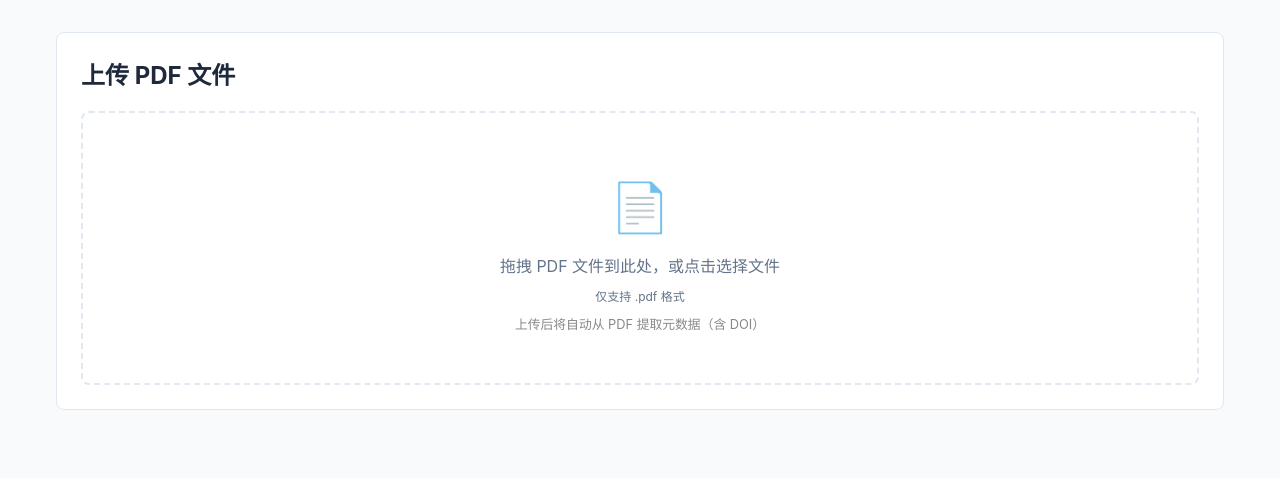
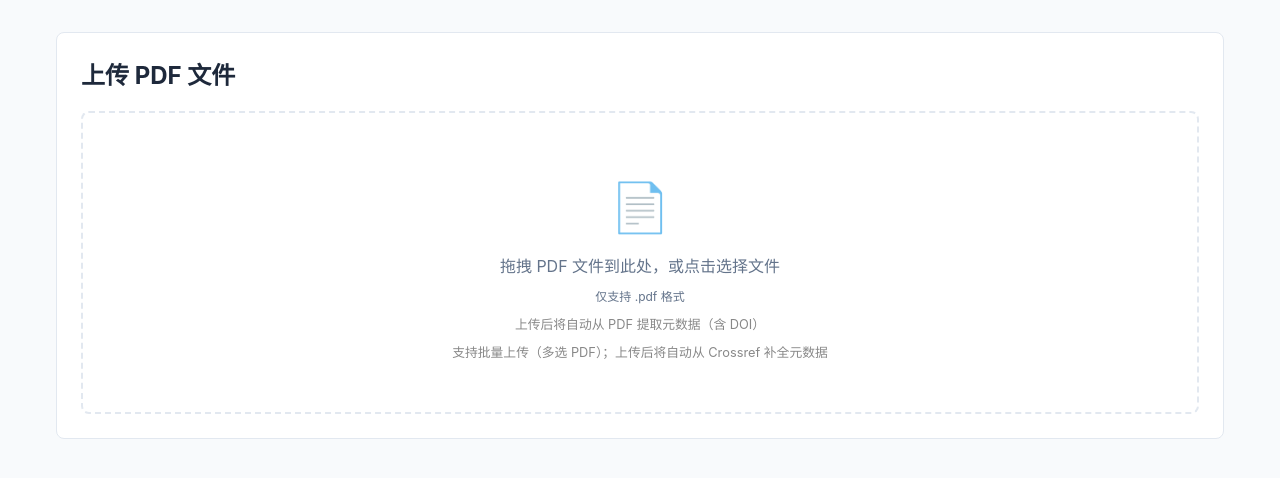
Before and after one commit to xsro/okb-assist, a FastAPI app: page /assist/upload in a window 1280 px wide. Shown: the part 75-553 px from the top of the page. Run offline with FastAPI, Linux system fonts and the light colour scheme; parts of the project's set-up code (start-up, migrations or seed data) failed here and were passed over; some libraries are stand-ins or nearby versions.

Commit message:
feat: 上传页支持批量上传，上传后自动触发 Crossref 元数据补全

```diff
--- a/app/templates/upload.html
+++ b/app/templates/upload.html
@@ -23,11 +23,12 @@
                 <p>拖拽 PDF 文件到此处，或点击选择文件</p>
                 <p style="font-size:0.75rem">仅支持 .pdf 格式</p>
                 <p style="font-size:0.8rem;color:#888">上传后将自动从 PDF 提取元数据（含 DOI）</p>
-                <input type="file" id="file-input" accept=".pdf" style="display:none">
+                <p style="font-size:0.8rem;color:#888">支持批量上传（多选 PDF）；上传后将自动从 Crossref 补全元数据</p>
+                <input type="file" id="file-input" accept=".pdf" multiple style="display:none">
             </div>
 
             <div id="upload-progress" style="display:none;margin-top:1rem">
-                <p>上传中...</p>
+                <p id="upload-progress-text">上传中...</p>
                 <progress value="0" max="100" style="width:100%"></progress>
             </div>
         </div>
@@ -38,6 +39,7 @@
         const uploadArea = document.getElementById('upload-area');
         const fileInput = document.getElementById('file-input');
         const progressDiv = document.getElementById('upload-progress');
+        const progressText = document.getElementById('upload-progress-text');
 
         // Click to select file
         uploadArea.addEventListener('click', () => fileInput.click());
@@ -52,38 +54,68 @@
             uploadArea.classList.remove('dragover');
         });
 
+        // 拖拽上传：支持一次拖入多个 PDF
         uploadArea.addEventListener('drop', (e) => {
             e.preventDefault();
             uploadArea.classList.remove('dragover');
-            const file = e.dataTransfer.files[0];
-            if (file) uploadFile(file);
+            if (e.dataTransfer.files && e.dataTransfer.files.length) {
+                uploadFiles(e.dataTransfer.files);
+            }
         });
 
-        // File selected
+        // 点击选择文件：支持多选
         fileInput.addEventListener('change', () => {
-            if (fileInput.files[0]) uploadFile(fileInput.files[0]);
+            if (fileInput.files && fileInput.files.length) {
+                uploadFiles(fileInput.files);
+            }
+            // 重置，保证同一文件可再次选择
+            fileInput.value = '';
         });
 
-        async function uploadFile(file) {
-            if (!file.name.toLowerCase().endsWith('.pdf')) {
+        // 批量上传多个 PDF，并在每个上传成功后自动触发 Crossref 元数据补全
+        async function uploadFiles(fileList) {
+            // 转为数组并仅保留 PDF 文件（扩展名大小写不敏感）
+            const files = Array.from(fileList).filter(f =>
+                f.name.toLowerCase().endsWith('.pdf'));
+            if (files.length === 0) {
                 showToast('只支持 PDF 文件', 'error');
                 return;
             }
 
+            // 显示上传进度区域，隐藏拖拽区
             progressDiv.style.display = 'block';
             uploadArea.style.display = 'none';
 
-            try {
-                const result = await api.upload('/assist/api/documents/upload', file);
-                showToast('上传成功', 'success');
-                setTimeout(() => {
-                    window.location.href = `/assist/detail/${result.id}`;
-                }, 500);
-            } catch (err) {
-                showToast(err.message, 'error');
-                progressDiv.style.display = 'none';
-                uploadArea.style.display = 'block';
+            const ids = [];
+            let done = 0;
+
+            for (const file of files) {
+                try {
+                    // 逐个上传文件
+                    const result = await api.upload('/assist/api/documents/upload', file);
+                    ids.push(result.id);
+
+                    // 自动从 Crossref 补全元数据（后台任务，失败忽略）
+                    api.post(`/assist/api/pipeline/${result.id}/crossref`).catch(() => {});
+
+                    done++;
+                    // 更新进度文案
+                    progressText.textContent = `已上传 ${done}/${files.length}`;
+                } catch (err) {
+                    // 单个文件失败不阻断其余文件
+                    showToast(`${file.name}: ${err.message}`, 'error');
+                }
             }
+
+            progressText.textContent = `上传完成：${ids.length}/${files.length}`;
+            showToast(`上传完成：${ids.length}/${files.length}`, 'success');
+
+            // 跳转：有多个则去最后一个详情页，否则回上传页
+            setTimeout(() => {
+                window.location.href = ids.length
+                    ? `/assist/detail/${ids[ids.length - 1]}`
+                    : '/assist/upload';
+            }, 800);
         }
     </script>
 </body>
```
